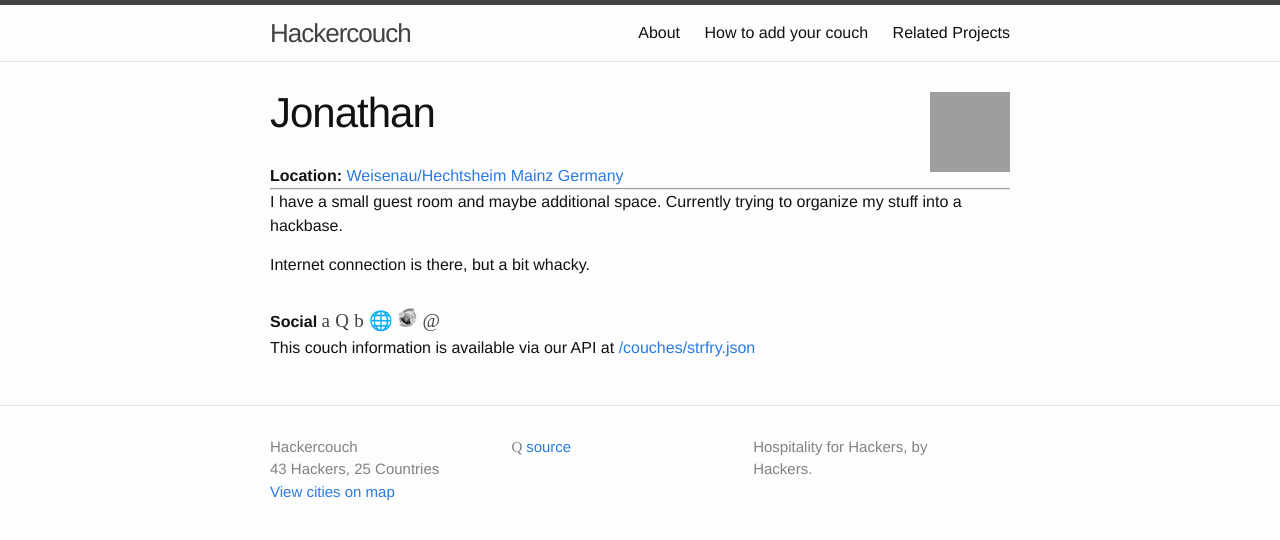
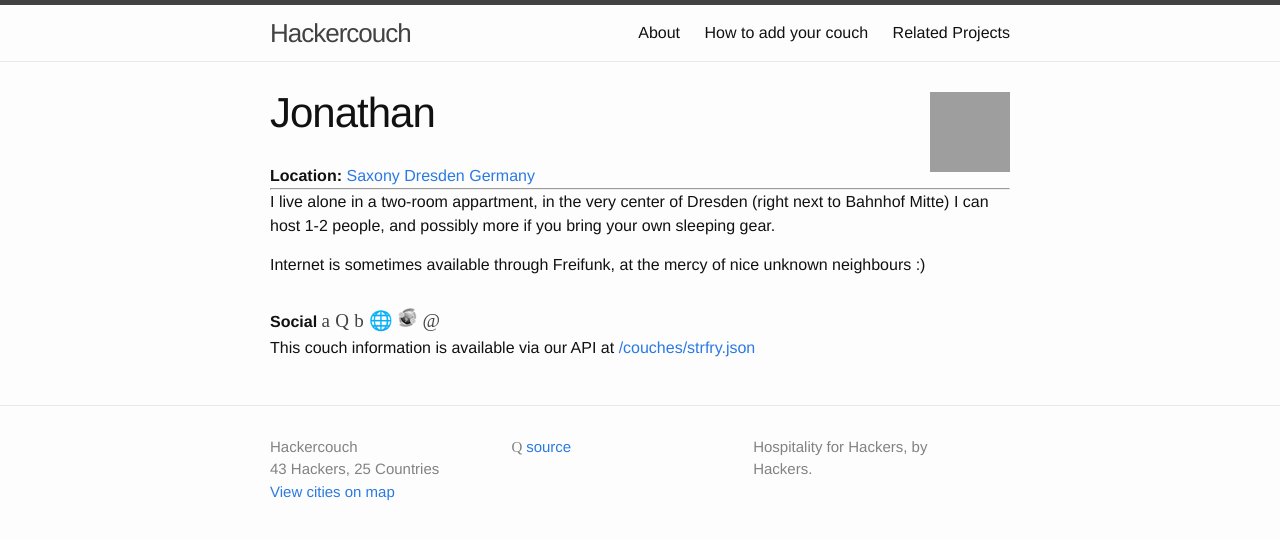
Before and after one commit to hackercouch/hackercouch, a Jekyll site: the page built from _couches/strfry.md, in a window 1280 px wide, cut to the strip 0-540 px from the top of the page. Built offline with Jekyll 4.4.1, drawn with Linux system fonts in a browser that asks for light colours; some web fonts are replaced; grey boxes are pictures that could not be loaded.

Commit message:
Moved to another city

```diff
--- a/_couches/strfry.md
+++ b/_couches/strfry.md
@@ -1,8 +1,8 @@
 ---
 name: Jonathan
-city: Mainz
+city: Dresden
 country: DE
-region: Weisenau/Hechtsheim
+region: Saxony
 email: mail@strfry.org
 github: strfry
 twitter: strfry
@@ -11,7 +11,7 @@ facebook: strfry
 bewelcome: strfry
 ---
 
-I have a small guest room and maybe additional space.
-Currently trying to organize my stuff into a hackbase.
+I live alone in a two-room appartment, in the very center of Dresden (right next to Bahnhof Mitte)
+I can host 1-2 people, and possibly more if you bring your own sleeping gear.
 
-Internet connection is there, but a bit whacky.
+Internet is sometimes available through Freifunk, at the mercy of nice unknown neighbours :)
```
